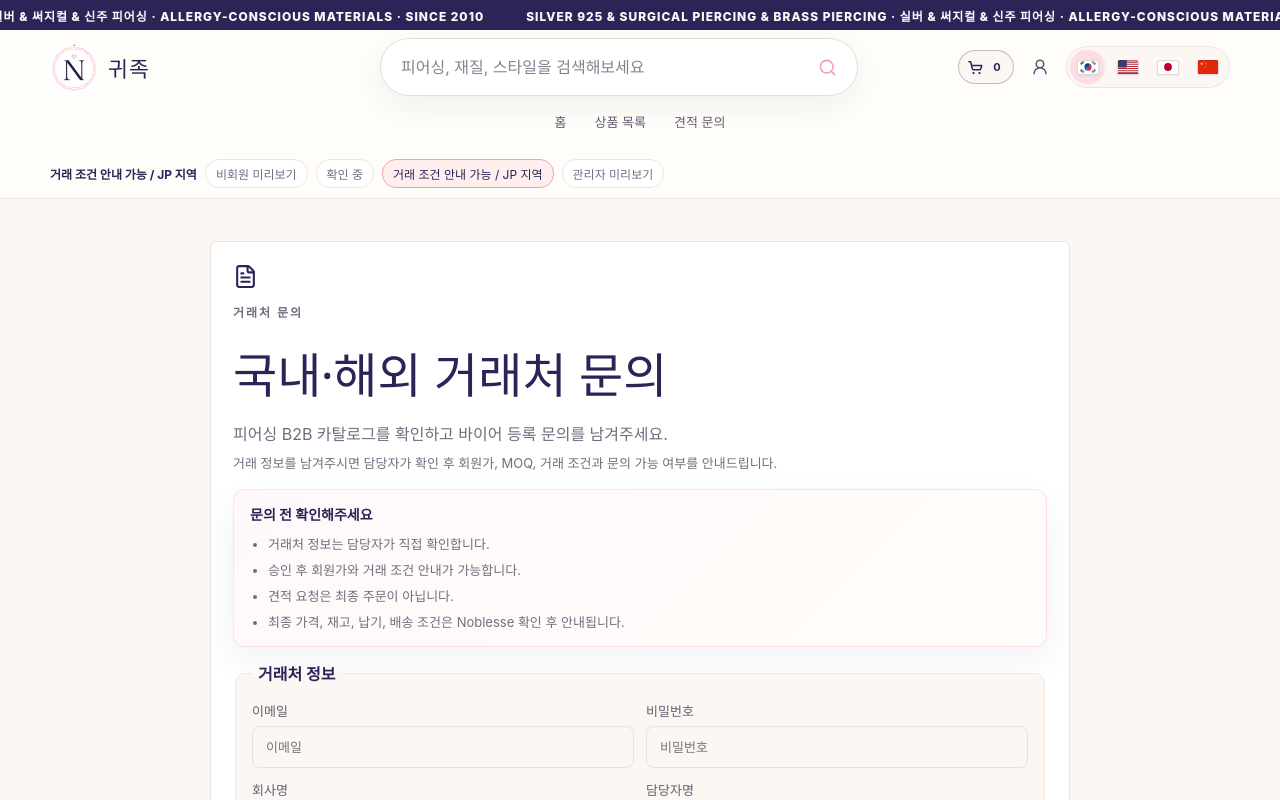
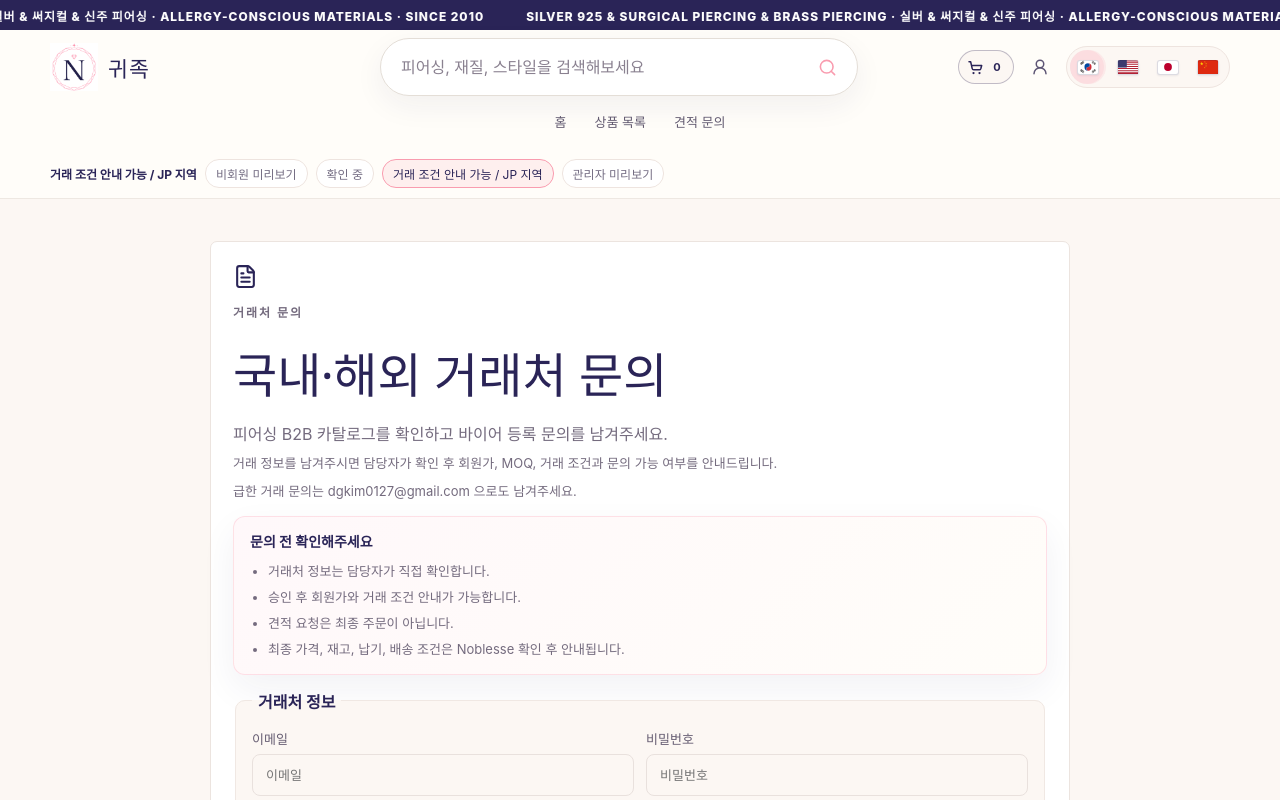
Before and after one commit to dgkim0127/noblesse, a React (Vite) app: page /register in a window 1280 px wide. Shown: the top 800 px of the page. Built offline with nearby package versions, Linux system fonts and the light colour scheme.

Commit message:
chore: set catalog contact email

```diff
--- a/src/content/agreements/privacyPolicy.js
+++ b/src/content/agreements/privacyPolicy.js
@@ -86,8 +86,8 @@ export const privacyPolicy = {
     {
       headingKo: '제14조 개인정보 보호책임자',
       headingEn: 'Article 14. Privacy Officer',
-      bodyKo: '개인정보 보호책임자와 문의 채널은 운영 전 확정 예정입니다. 실제 담당자명, 직책, 연락처는 운영 전 반드시 확정해야 합니다.',
-      bodyEn: 'Privacy officer and contact channel: to be confirmed before operation. Actual name, title, and contact details must be finalized before operation.',
+      bodyKo: '개인정보 보호책임자는 운영 전 최종 확정 예정입니다. 문의 채널은 dgkim0127@gmail.com입니다. 실제 담당자명, 직책, 연락처는 운영 전 최종 검토가 필요합니다.',
+      bodyEn: 'Privacy officer: to be finalized before operation. Contact channel: dgkim0127@gmail.com. Actual name, title, and contact details require final review before operation.',
     },
     {
       headingKo: '제15조 권익침해 구제',
--- a/src/pages/AccountPage.jsx
+++ b/src/pages/AccountPage.jsx
@@ -1,4 +1,4 @@
-import { BadgeCheck, Clock3, LogOut, ShieldCheck, UserRound } from 'lucide-react'
+import { BadgeCheck, Clock3, LogOut, Mail, ShieldCheck, UserRound } from 'lucide-react'
 import { Link, useNavigate } from 'react-router-dom'
 import { useCommerce } from '../commerce/commerceStore'
 import { formatMoney } from '../utils/commerce'
@@ -46,7 +46,7 @@ export function AccountPage() {
     <div className="page-title"><div><p>거래처 프로필</p><h1>거래처 확인 상태</h1></div><span>{viewerState}</span></div>
     <section className="account-panel account-overview">
       {isGuest && <div className="account-status-card"><UserRound size={25} /><h2>비회원으로 둘러보는 중입니다.</h2><p>제품 카탈로그는 볼 수 있으며, 거래 조건은 거래처 확인 후 안내됩니다.</p><div className="account-actions"><Link className="primary-action" to={toLocalePath('/register')}>거래처 문의</Link><Link className="secondary-action" to={toLocalePath('/login')}>로그인</Link><Link className="secondary-action" to={toLocalePath('/products')}>상품 목록 보기</Link></div></div>}
-      {isPending && <div className="account-status-card"><Clock3 size={25} /><h2>거래처 정보 확인 중입니다.</h2><p>{buyer.companyName} 정보를 Noblesse가 확인 중입니다. 거래 조건과 문의 기능은 담당자 확인 후 안내됩니다.</p><div className="account-actions"><Link className="primary-action" to={toLocalePath('/products')}>상품 목록 보기</Link><Link className="secondary-action" to={toLocalePath('/approval-pending')}>확인 상태 보기</Link><Link className="secondary-action" to={toLocalePath('/register')}>거래처 문의 남기기</Link></div></div>}
+      {isPending && <div className="account-status-card"><Clock3 size={25} /><h2>거래처 정보 확인 중입니다.</h2><p>{buyer.companyName} 정보를 Noblesse가 확인 중입니다. 거래 조건과 문의 기능은 담당자 확인 후 안내됩니다.</p><div className="account-actions"><Link className="primary-action" to={toLocalePath('/products')}>상품 목록 보기</Link><Link className="secondary-action" to={toLocalePath('/approval-pending')}>확인 상태 보기</Link><Link className="secondary-action" to={toLocalePath('/register')}>거래처 문의 남기기</Link><a className="secondary-action" href="mailto:dgkim0127@gmail.com"><Mail size={15} />이메일 문의</a></div></div>}
       {isApproved && <div className="account-status-card"><BadgeCheck size={25} /><h2>거래 조건 안내 가능</h2><p>{buyer.companyName}은 {buyer.assignedMarket} 지역 거래 조건과 문의 리스트 / 견적 문의 기능을 사용할 수 있습니다. 견적 문의는 최종 주문이 아닙니다.</p><strong>{buyer.discountRate}% 거래 조건 / 문의 기준 금액 {formatMoney(buyer.minOrderAmount, buyer.currency)}</strong><div className="account-actions"><Link className="primary-action" to={toLocalePath('/products')}>상품 목록</Link><Link className="secondary-action" to={toLocalePath('/inquiry-list')}>문의 리스트</Link><Link className="secondary-action" to={toLocalePath('/my-inquiries')}>견적 내역</Link></div></div>}
       {isAdmin && <div className="account-status-card"><ShieldCheck size={25} /><h2>관리자 미리보기</h2><p>관리자 화면은 이후 단계에서 구현합니다. 현재는 고객 화면과 권한 상태만 확인합니다.</p><div className="account-actions"><Link className="primary-action" to={toLocalePath('/products')}>상품 목록</Link><Link className="secondary-action" to={toLocalePath('/my-inquiries')}>견적 내역</Link></div></div>}
     </section>
--- a/src/pages/ApprovalPendingPage.jsx
+++ b/src/pages/ApprovalPendingPage.jsx
@@ -1,4 +1,4 @@
-import { BadgeCheck, Clock3, UserRound } from 'lucide-react'
+import { BadgeCheck, Clock3, Mail, UserRound } from 'lucide-react'
 import { Link } from 'react-router-dom'
 import { useCommerce } from '../commerce/commerceStore'
 import { useLocalePath } from '../utils/locale'
@@ -33,6 +33,7 @@ export function ApprovalPendingPage() {
         <Link className="primary-action" to={toLocalePath('/products')}>상품 목록 보기</Link>
         <Link className="secondary-action" to={toLocalePath('/account')}>마이페이지로 이동</Link>
         <Link className="secondary-action" to={toLocalePath('/register')}>거래처 문의 남기기</Link>
+        <a className="secondary-action" href="mailto:dgkim0127@gmail.com"><Mail size={15} />이메일 문의</a>
         {isApproved && <Link className="secondary-action" to={toLocalePath('/inquiry-list')}>문의 리스트</Link>}
         {isGuest && <Link className="secondary-action" to={toLocalePath('/register')}>거래처 문의</Link>}
       </div>
--- a/src/pages/RegisterPage.jsx
+++ b/src/pages/RegisterPage.jsx
@@ -190,6 +190,15 @@ const registerCopy = {
   },
 }
 
+const primaryContactEmail = 'dgkim0127@gmail.com'
+
+const contactEmailNotes = {
+  kr: `급한 거래 문의는 {email} 으로도 남겨주세요.`,
+  en: `For urgent trade inquiries, you can also email {email}.`,
+  jp: `お急ぎの取引先お問い合わせは {email} でも受け付けています。`,
+  cn: `如需紧急贸易咨询，也可以发送邮件至 {email}。`,
+}
+
 const fieldGroups = {
   buyer: [
     ['email', 'email'],
@@ -256,6 +265,8 @@ export function RegisterPage() {
   const { setViewerState } = useCommerce()
   const { locale, toLocalePath } = useLocalePath()
   const t = registerCopy[locale] ?? registerCopy.kr
+  const contactNote = contactEmailNotes[locale] ?? contactEmailNotes.kr
+  const [contactNoteBefore, contactNoteAfter = ''] = contactNote.split('{email}')
   const [agreements, setAgreements] = useState(getInitialAgreements)
   const agreementSummaries = getAgreementSummaryForRegister()
   const privacyPolicy = getAgreementDocument('privacy_policy')
@@ -294,6 +305,7 @@ export function RegisterPage() {
       <div className="buyer-access-intro">
         <p>{t.intro}</p>
         <p className="approval-helper">{t.helper}</p>
+        <p className="approval-helper">{contactNoteBefore}<a href={`mailto:${primaryContactEmail}`}>{primaryContactEmail}</a>{contactNoteAfter}</p>
       </div>
       <aside className="buyer-access-notice" aria-label={t.noticeTitle}>
         <strong>{t.noticeTitle}</strong>
--- a/src/pages/RequestQuotePage.jsx
+++ b/src/pages/RequestQuotePage.jsx
@@ -1,4 +1,4 @@
-import { LockKeyhole, Send } from 'lucide-react'
+import { LockKeyhole, Mail, Send } from 'lucide-react'
 import { useState } from 'react'
 import { Link, useNavigate } from 'react-router-dom'
 import { useCommerce } from '../commerce/commerceStore'
@@ -25,7 +25,18 @@ function QuoteLine({ row, currency }) {
 function AccessNotice({ viewerState }) {
   const isPending = viewerState === 'pending'
   const { toLocalePath } = useLocalePath()
-  return <main className="content"><div className="approval-page"><LockKeyhole size={25} /><h1>{isPending ? '거래처 정보 확인 중입니다.' : '견적 문의는 거래처 확인 후 이용할 수 있습니다.'}</h1><p>{isPending ? '견적 문의는 담당자 확인 후 가능하며 가격과 합계는 그 전까지 숨겨집니다.' : '로그인하거나 거래처 문의 후 제품 견적을 남겨주세요.'}</p><Link to={toLocalePath('/account')}>확인 상태 보기</Link></div></main>
+  return <main className="content">
+    <div className="approval-page">
+      <LockKeyhole size={25} />
+      <h1>{isPending ? '거래처 정보 확인 중입니다.' : '견적 문의는 거래처 확인 후 이용할 수 있습니다.'}</h1>
+      <p>{isPending ? '견적 문의는 담당자 확인 후 가능하며 가격과 합계는 그 전까지 숨겨집니다.' : '로그인하거나 거래처 문의 후 제품 견적을 남겨주세요.'}</p>
+      <p>거래 조건 확인이 급한 경우 이메일로도 문의할 수 있습니다.</p>
+      <div className="account-actions">
+        <Link to={toLocalePath('/account')}>확인 상태 보기</Link>
+        <a className="secondary-action" href="mailto:dgkim0127@gmail.com"><Mail size={15} />이메일 문의</a>
+      </div>
+    </div>
+  </main>
 }
 
 export function RequestQuotePage() {
```
Also changed, not shown: supabase/VALIDATION_NOTES.md (+12 -0 lines), 4 other files (tests, documents, lock files or other folders).
